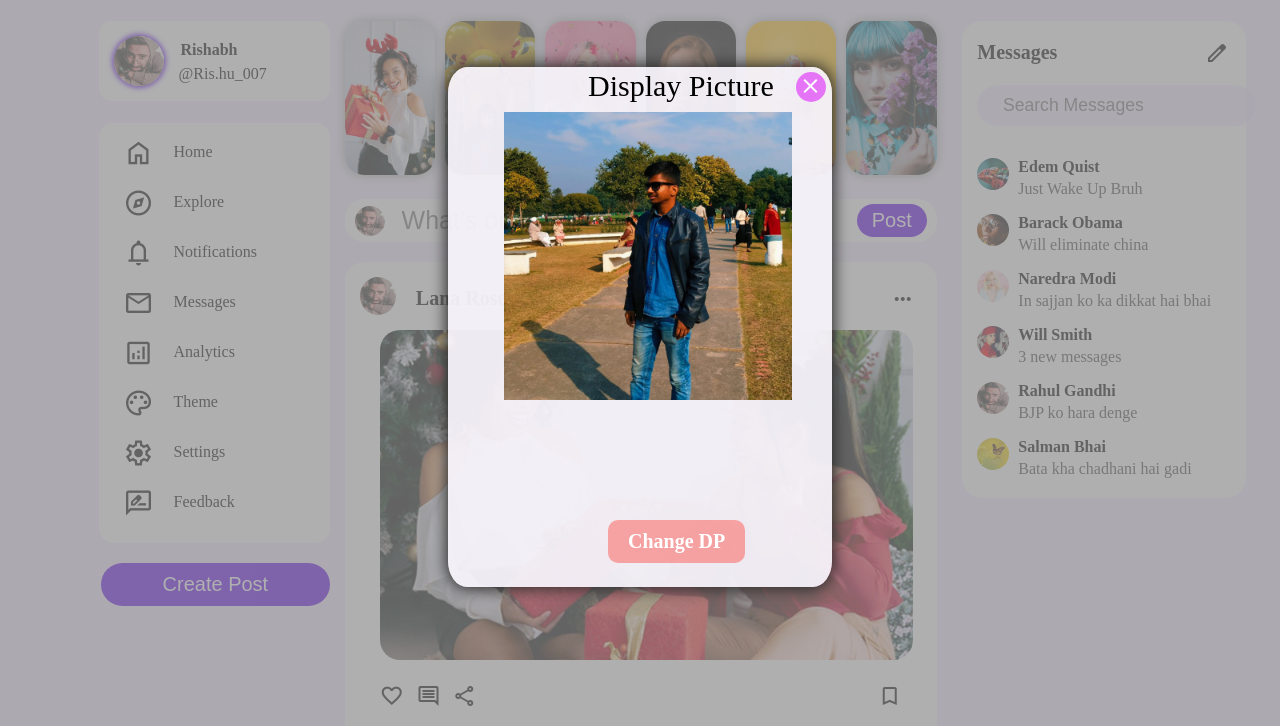
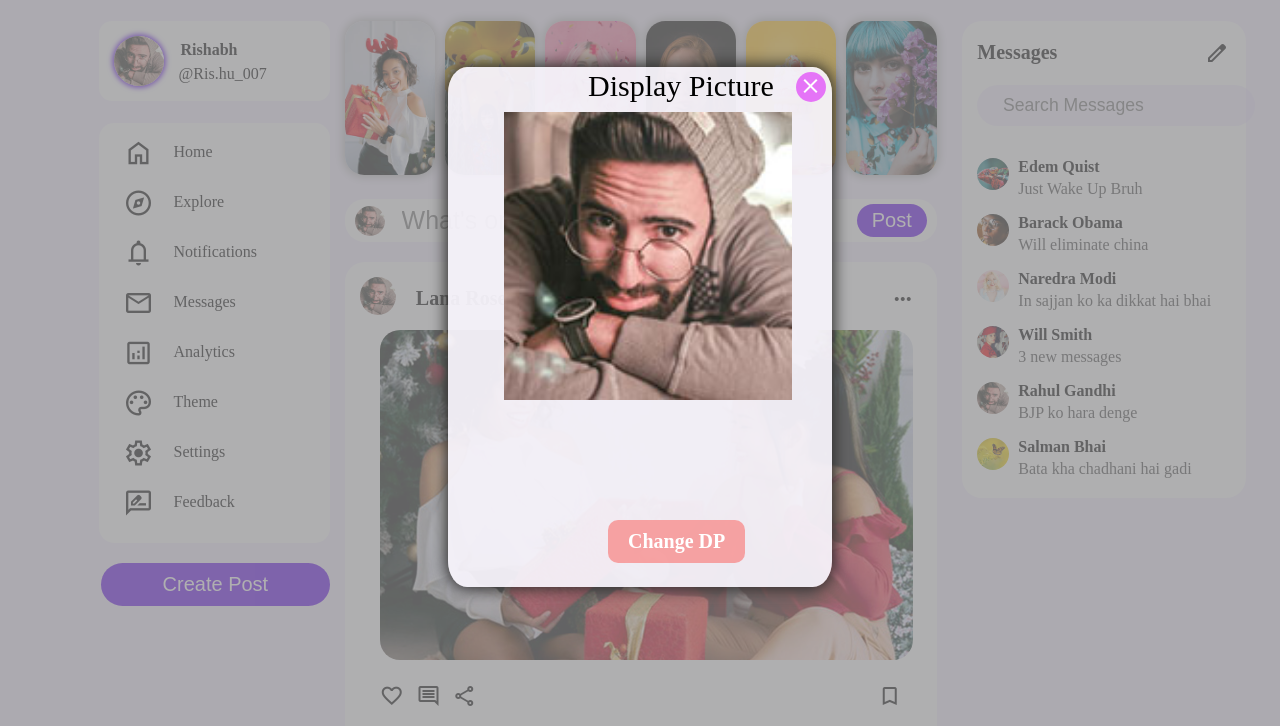
Before and after one commit to Rishusite/SocioSync_prototype, a plain HTML site: page index.html in a window 1280 px wide. Both pictures are taken after a click on the picture 1158 px from the left and 35 px from the top of the page. Shown: the part 73-799 px from the top of the page. Drawn offline with nearby package versions, Linux system fonts and the light colour scheme.

Commit message:
Update index.html

```diff
--- a/index.html
+++ b/index.html
@@ -420,7 +420,7 @@
     <div class="overlay-for-dp">
       <div class="overlay-dp">
         <p>Display Picture</p>
-        <img src="profilepics/rishabh.jpeg" id="dp-img">
+        <img src="profilepics/profile-15.jpg" id="dp-img">
         <label for="change-dp">Change DP</label>
         <input type="file" accept="image/jgp, image/png, image/jpeg" id="change-dp">
         <div onclick="hideProfile()">
```
